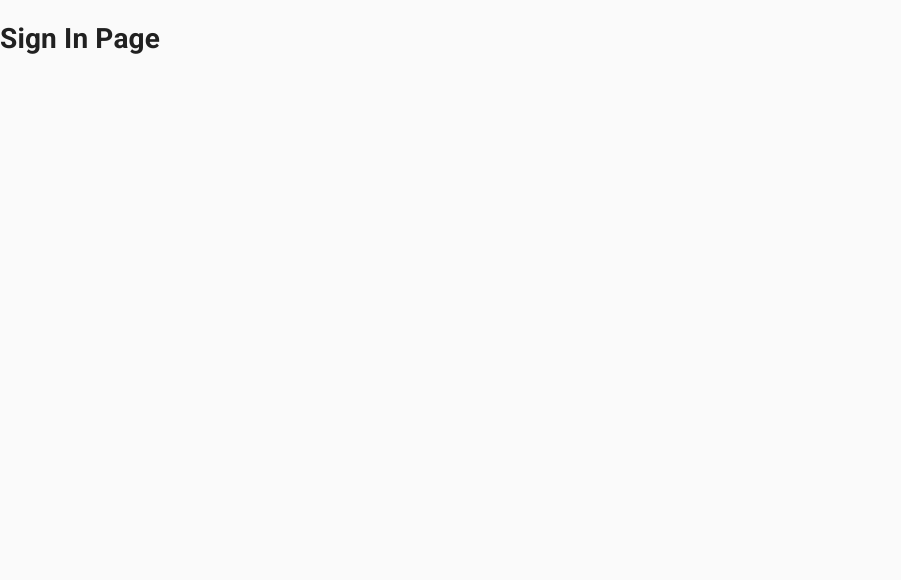
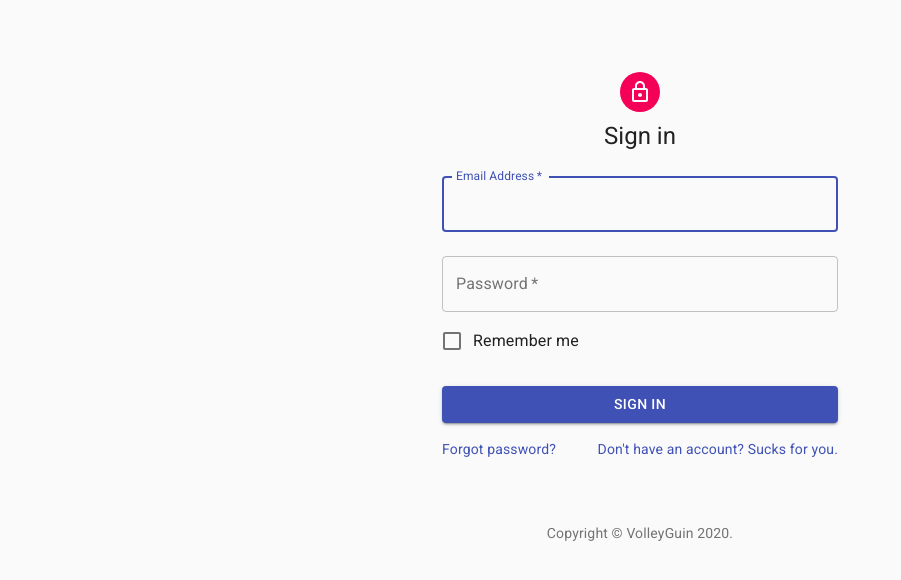
Before and after one commit to kmdiogo/VolleyGuin, a React (Create React App) app in the folder front-end/: page /login in a window 1280 px wide. Shown: the top 580 px of the page, without its empty margins (0-901 px from the left). Built offline with nearby package versions, Linux system fonts and the light colour scheme.

Commit message:
Add sign-in page template. Add custom palette file. Not implemented.

```diff
--- a/front-end/src/components/DashboardPage/Players/Players.js
+++ b/front-end/src/components/DashboardPage/Players/Players.js
@@ -9,7 +9,8 @@
 const players = [
     { firstName: 'Dom', lastName: 'Eorio', position: 'President' },
     { firstName: 'Matt', lastName: 'Hone', position: 'Vice President' },
-    { firstName: 'Nick', lastName: 'Petho', position: 'Nerd' }
+    { firstName: 'Nick', lastName: 'Petho', position: 'Nerd' },
+    {firstName: 'Luke', lastName: 'from Cafaro', position: 'CONST: fuck that bitch'}
 ]
 function Players() {
     const [state, setState] = React.useState({
--- a/front-end/src/components/SignInPage/SignInPage.js
+++ b/front-end/src/components/SignInPage/SignInPage.js
@@ -1,5 +1,141 @@
-import React from 'react'
+import React from 'react';
+import Avatar from '@material-ui/core/Avatar';
+import Button from '@material-ui/core/Button';
+import CssBaseline from '@material-ui/core/CssBaseline';
+import TextField from '@material-ui/core/TextField';
+import FormControlLabel from '@material-ui/core/FormControlLabel';
+import Checkbox from '@material-ui/core/Checkbox';
+import Link from '@material-ui/core/Link';
+import Grid from '@material-ui/core/Grid';
+import Box from '@material-ui/core/Box';
+import LockOutlinedIcon from '@material-ui/icons/LockOutlined';
+import Typography from '@material-ui/core/Typography';
+import { makeStyles, createMuiTheme } from '@material-ui/core/styles';
+import Container from '@material-ui/core/Container';
 
-export default function SignInPage() {
-    return <h1>Sign In Page</h1>
+const theme = createMuiTheme({
+    palette: {
+        primary: {
+            // light: will be calculated from palette.primary.main,
+            main: '#a2182f',
+            // dark: will be calculated from palette.primary.main,
+            // contrastText: will be calculated to contrast with palette.primary.main
+        },
+        secondary: {
+            light: '#A0A0A0',
+            main: '#696969',
+            // dark: will be calculated from palette.secondary.main,
+            contrastText: '#ffcc00',
+        },
+        // Used by `getContrastText()` to maximize the contrast between
+        // the background and the text.
+        contrastThreshold: 3,
+        // Used by the functions below to shift a color's luminance by approximately
+        // two indexes within its tonal palette.
+        // E.g., shift from Red 500 to Red 300 or Red 700.
+        tonalOffset: 0.2,
+    },
+});
+
+function Copyright() {
+    return (
+        <Typography variant="body2" color="textSecondary" align="center">
+            {'Copyright © '}
+            <Link color="inherit" href="https://material-ui.com/">
+                VolleyGuin
+            </Link>{' '}
+            {new Date().getFullYear()}
+            {'.'}
+        </Typography>
+    );
 }
+
+const useStyles = makeStyles((theme) => ({
+    paper: {
+        marginTop: theme.spacing(8),
+        display: 'flex',
+        flexDirection: 'column',
+        alignItems: 'center',
+    },
+    avatar: {
+        margin: theme.spacing(1),
+        backgroundColor: theme.palette.secondary.main,
+    },
+    form: {
+        width: '100%', // Fix IE 11 issue.
+        marginTop: theme.spacing(1),
+    },
+    submit: {
+        margin: theme.spacing(3, 0, 2),
+    },
+}));
+
+export default function SignIn() {
+    const classes = useStyles();
+
+    return (
+        <Container component="main" maxWidth="xs">
+            <CssBaseline />
+            <div className={classes.paper}>
+                <Avatar className={classes.avatar}>
+                    <LockOutlinedIcon />
+                </Avatar>
+                <Typography component="h1" variant="h5">
+                    Sign in
+                </Typography>
+                <form className={classes.form} noValidate>
+                    <TextField
+                        variant="outlined"
+                        margin="normal"
+                        required
+                        fullWidth
+                        id="email"
+                        label="Email Address"
+                        name="email"
+                        autoComplete="email"
+                        autoFocus
+                    />
+                    <TextField
+                        variant="outlined"
+                        margin="normal"
+                        required
+                        fullWidth
+                        name="password"
+                        label="Password"
+                        type="password"
+                        id="password"
+                        autoComplete="current-password"
+                    />
+                    <FormControlLabel
+                        control={<Checkbox value="remember" color="primary" />}
+                        label="Remember me"
+                    />
+                    <Button
+                        type="submit"
+                        fullWidth
+                        variant="contained"
+                        color="primary"
+                        className={classes.submit}
+                    >
+                        Sign In
+                    </Button>
+                    <Grid container>
+                        <Grid item xs>
+                            <Link href="#" variant="body2">
+                                Forgot password?
+                            </Link>
+                        </Grid>
+                        <Grid item>
+                            <Link href="#" variant="body2">
+                                {"Don't have an account? Sucks for you."}
+                            </Link>
+                        </Grid>
+                    </Grid>
+                </form>
+            </div>
+            <Box mt={8}>
+                <Copyright />
+            </Box>
+        </Container>
+    );
+}
```
Also changed, not shown: front-end/src/colorTheme.js (added, +25 -0 lines).
